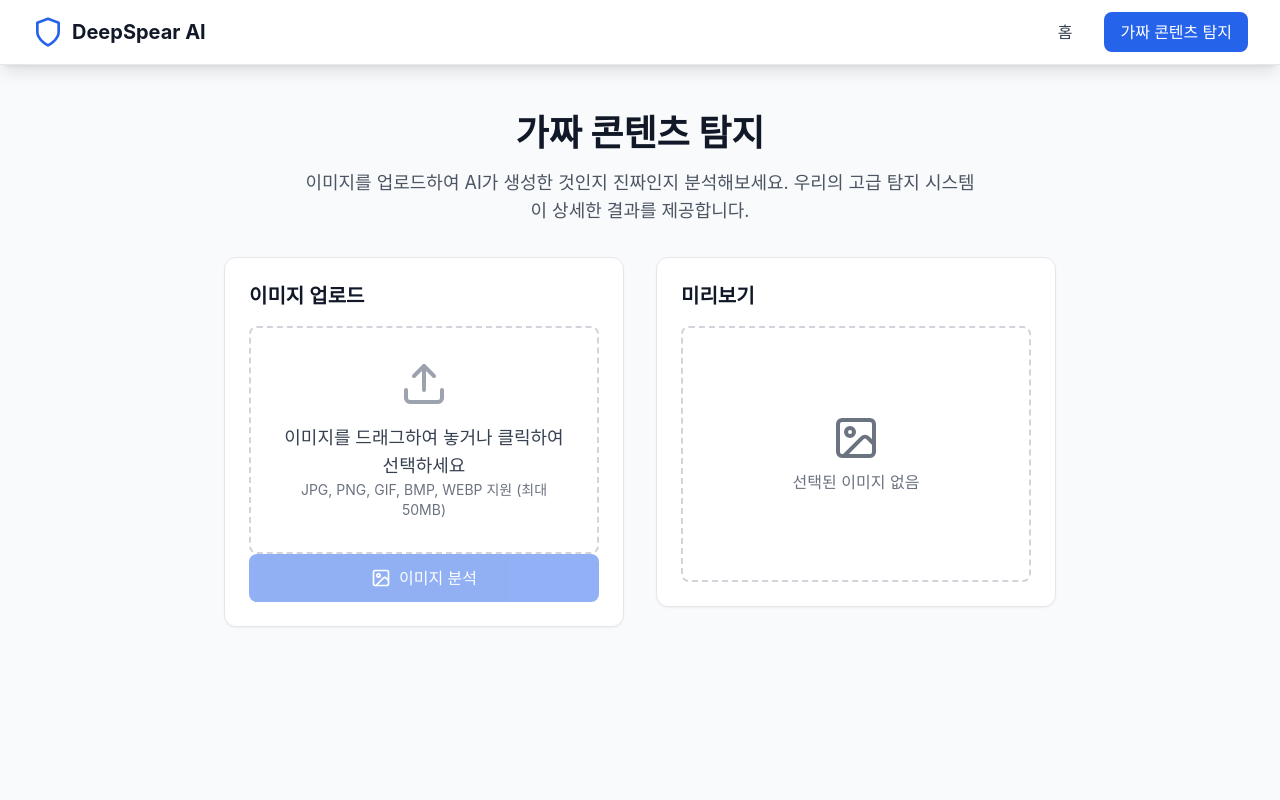
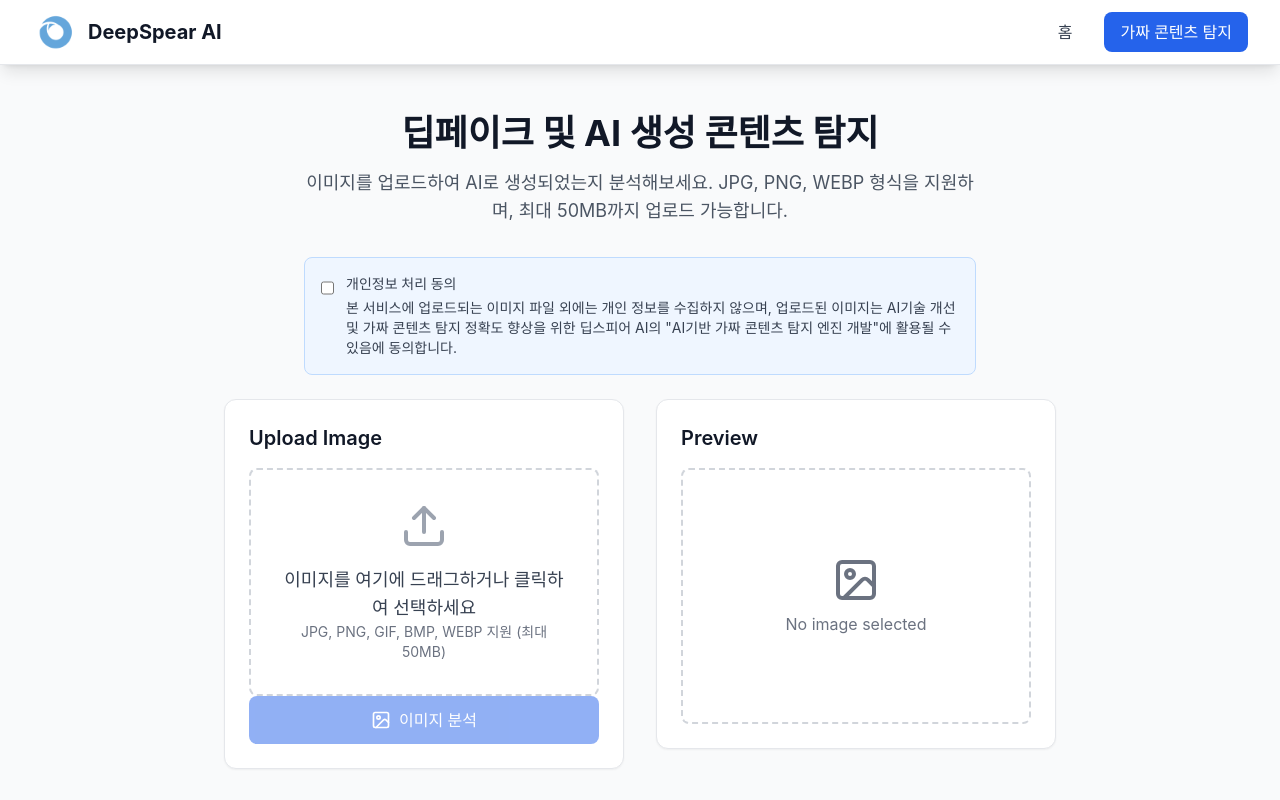
Before and after one commit to yheechan/DeepSpearAI, a React (Create React App) app in the folder client/: page /detect in a window 1280 px wide. Shown: the top 800 px of the page. Built offline with nearby package versions, Linux system fonts and the light colour scheme; no server answers.

Commit message:
Applied logo and added agreement checkbox

```diff
--- a/client/src/components/Footer.js
+++ b/client/src/components/Footer.js
@@ -1,5 +1,5 @@
 import React from 'react';
-import { Shield, Github, Twitter, Mail } from 'lucide-react';
+import { Github, Twitter, Mail } from 'lucide-react';
 
 const Footer = () => {
   return (
@@ -9,7 +9,11 @@ const Footer = () => {
           {/* Company Info */}
           <div className="col-span-1 md:col-span-2">
             <div className="flex items-center space-x-2 mb-4">
-              <Shield className="h-8 w-8 text-primary-400" />
+              <img
+                src="/images/logos/logo_transparent.png"
+                alt="딥스피어 AI 로고"
+                className="h-12 w-12 object-contain"
+              />
               <span className="text-xl font-bold">DeepSpear AI</span>
             </div>
             <p className="text-gray-400 mb-4 max-w-md">
--- a/client/src/components/Navbar.js
+++ b/client/src/components/Navbar.js
@@ -1,6 +1,6 @@
 import React, { useState } from 'react';
 import { Link } from 'react-router-dom';
-import { Menu, X, Shield } from 'lucide-react';
+import { Menu, X } from 'lucide-react';
 
 const Navbar = () => {
   const [isMenuOpen, setIsMenuOpen] = useState(false);
@@ -15,7 +15,11 @@ const Navbar = () => {
         <div className="flex justify-between items-center h-16">
           {/* Logo */}
           <Link to="/" className="flex items-center space-x-2">
-            <Shield className="h-8 w-8 text-primary-600" />
+            <img
+              src="/images/logos/logo_transparent.png"
+              alt="딥스피어 AI 로고"
+              className="h-12 w-12 object-contain"
+            />
             <span className="text-xl font-bold text-gray-900">
               DeepSpear AI
             </span>
--- a/client/src/pages/DetectionPage.js
+++ b/client/src/pages/DetectionPage.js
@@ -12,6 +12,7 @@ const DetectionPage = () => {
   const [error, setError] = useState('');
   const [selectedFile, setSelectedFile] = useState(null);
   const [previewUrl, setPreviewUrl] = useState('');
+  const [agreedToTerms, setAgreedToTerms] = useState(false);
 
   const navigate = useNavigate();
 
@@ -42,12 +43,12 @@ const DetectionPage = () => {
         const url = URL.createObjectURL(compressedFile);
         setPreviewUrl(url);
 
-        console.log('원본 파일 크기:', (file.size / 1024 / 1024).toFixed(2), 'MB');
-        console.log('압축된 파일 크기:', (compressedFile.size / 1024 / 1024).toFixed(2), 'MB');
+        console.log('Original file size:', (file.size / 1024 / 1024).toFixed(2), 'MB');
+        console.log('Compressed file size:', (compressedFile.size / 1024 / 1024).toFixed(2), 'MB');
 
       } catch (compressionError) {
-        console.error('이미지 압축 실패:', compressionError);
-        // 압축 실패시 원본 파일로 대체
+        console.error('Image compression failed:', compressionError);
+        // Fallback to original file if compression fails
         setSelectedFile(file);
         setError('');
         const url = URL.createObjectURL(file);
@@ -68,7 +69,7 @@ const DetectionPage = () => {
 
   const handleUpload = async () => {
     if (!selectedFile) {
-      setError('먼저 파일을 선택해주세요');
+      setError('Please select a file first');
       return;
     }
 
@@ -101,7 +102,7 @@ const DetectionPage = () => {
 
     } catch (err) {
       setUploadState('error');
-      setError(err.message || '업로드 실패. 다시 시도해주세요.');
+      setError(err.message || 'Upload failed. Please try again.');
       setUploadProgress(0);
     }
   };
@@ -111,6 +112,7 @@ const DetectionPage = () => {
     setUploadProgress(0);
     setError('');
     setSelectedFile(null);
+    setAgreedToTerms(false);
     if (previewUrl) {
       URL.revokeObjectURL(previewUrl);
       setPreviewUrl('');
@@ -122,12 +124,29 @@ const DetectionPage = () => {
       <div className="max-w-4xl mx-auto px-4 sm:px-6 lg:px-8">
         <div className="text-center mb-8">
           <h1 className="text-3xl md:text-4xl font-bold text-gray-900 mb-4">
-            가짜 콘텐츠 탐지
+            딥페이크 및 AI 생성 콘텐츠 탐지
           </h1>
           <p className="text-lg text-gray-600 max-w-2xl mx-auto">
-            이미지를 업로드하여 AI가 생성한 것인지 진짜인지 분석해보세요.
-            우리의 고급 탐지 시스템이 상세한 결과를 제공합니다.
+            이미지를 업로드하여 AI로 생성되었는지 분석해보세요. JPG, PNG, WEBP 형식을 지원하며, 최대 50MB까지 업로드 가능합니다.
           </p>
+        </div>
+
+        {/* Agreement Checkbox */}
+        <div className="mb-6 p-4 bg-blue-50 border border-blue-200 rounded-lg max-w-2xl mx-auto">
+          <label className="flex items-start space-x-3 cursor-pointer">
+            <input
+              type="checkbox"
+              checked={agreedToTerms}
+              onChange={(e) => setAgreedToTerms(e.target.checked)}
+              className="mt-1 h-5 w-5 text-blue-600 focus:ring-blue-500 border-gray-300 rounded"
+            />
+            <div className="text-sm text-gray-700">
+              <span className="font-medium">개인정보 처리 동의</span>
+              <p className="mt-1">
+                본 서비스에 업로드되는 이미지 파일 외에는 개인 정보를 수집하지 않으며, 업로드된 이미지는 AI기술 개선 및 가짜 콘텐츠 탐지 정확도 향상을 위한 딥스피어 AI의 "AI기반 가짜 콘텐츠 탐지 엔진 개발"에 활용될 수 있음에 동의합니다.
+              </p>
+            </div>
+          </label>
         </div>
 
         <div className="grid grid-cols-1 lg:grid-cols-2 gap-8">
@@ -135,7 +154,7 @@ const DetectionPage = () => {
           <div className="space-y-6">
             <div className="card">
               <h2 className="text-xl font-semibold text-gray-900 mb-4">
-                이미지 업로드
+                Upload Image
               </h2>
 
               {/* Dropzone */}
@@ -172,7 +191,7 @@ const DetectionPage = () => {
                         <p className="text-lg font-medium text-gray-700">
                           {isDragActive
                             ? '여기에 이미지를 놓으세요'
-                            : '이미지를 드래그하여 놓거나 클릭하여 선택하세요'
+                            : '이미지를 여기에 드래그하거나 클릭하여 선택하세요'
                           }
                         </p>
                         <p className="text-sm text-gray-500">
@@ -212,7 +231,7 @@ const DetectionPage = () => {
               <div className="flex space-x-4">
                 <button
                   onClick={handleUpload}
-                  disabled={!selectedFile || uploadState === 'uploading'}
+                  disabled={!selectedFile || !agreedToTerms || uploadState === 'uploading'}
                   className="btn-primary flex-1 disabled:opacity-50 disabled:cursor-not-allowed flex items-center justify-center space-x-2"
                 >
                   {uploadState === 'uploading' ? (
@@ -239,7 +258,7 @@ const DetectionPage = () => {
                     disabled={uploadState === 'uploading'}
                     className="btn-secondary disabled:opacity-50 disabled:cursor-not-allowed"
                   >
-                    재설정
+                    초기화
                   </button>
                 )}
               </div>
@@ -250,7 +269,7 @@ const DetectionPage = () => {
           <div className="space-y-6">
             <div className="card">
               <h2 className="text-xl font-semibold text-gray-900 mb-4">
-                미리보기
+                Preview
               </h2>
 
               {previewUrl ? (
@@ -266,16 +285,16 @@ const DetectionPage = () => {
                     className="w-full h-64 object-cover rounded-lg border border-gray-200"
                   />
                   <div className="text-sm text-gray-600">
-                    <p><strong>이름:</strong> {selectedFile?.name}</p>
-                    <p><strong>크기:</strong> {selectedFile ? (selectedFile.size / 1024 / 1024).toFixed(2) : 0} MB</p>
-                    <p><strong>형식:</strong> {selectedFile?.type}</p>
+                    <p><strong>Name:</strong> {selectedFile?.name}</p>
+                    <p><strong>Size:</strong> {selectedFile ? (selectedFile.size / 1024 / 1024).toFixed(2) : 0} MB</p>
+                    <p><strong>Type:</strong> {selectedFile?.type}</p>
                   </div>
                 </motion.div>
               ) : (
                 <div className="h-64 border-2 border-dashed border-gray-300 rounded-lg flex items-center justify-center">
                   <div className="text-center text-gray-500">
                     <ImageIcon className="h-12 w-12 mx-auto mb-2" />
-                    <p>선택된 이미지 없음</p>
+                    <p>No image selected</p>
                   </div>
                 </div>
               )}
```
Also changed, not shown: client/public/images/logos/logo_transparent.png (added).
